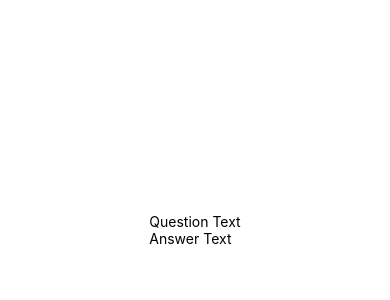
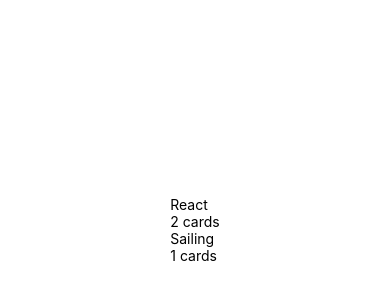
Before and after one commit to ddabrowiecki/MobileFlashcardApp, a React Native app: screen / in a window 390 px wide. Shown: the part 192-492 px from the top of the page. Built offline with nearby package versions, Linux system fonts and the light colour scheme.

Commit message:
Render deck preview

```diff
--- a/Data.js
+++ b/Data.js
@@ -1,17 +1,19 @@
 let decks = {
   react: {
-        id: "react",
-        questions: [{ question: "What is a component?", answer: "A piece of React" }],
+    id: "React",
+    questions: [
+      { question: "What is a component?", answer: "A piece of React" },
+      { question: "What is Redux?", answer: "A state manager" },
+    ],
   },
   sailing: {
-        id: "sailing",
+    id: "Sailing",
     questions: [{ question: "What is a sail?", answer: "The go material" }],
   },
 };
 
-
-export function _getDecks () {
+export function _getDecks() {
   return new Promise((res, rej) => {
-      setTimeout(() => res({...decks}), 1000)
-    })
+    setTimeout(() => res({ ...decks }), 1000);
+  });
 }
--- a/actions/index.js
+++ b/actions/index.js
@@ -5,7 +5,7 @@ import { getDecks } from '../API.js'
 
 export function handleGetDecks() {
   return (dispatch) => {
-    getDecks().then(({ decks }) => {
+    getDecks().then(( decks ) => {
       dispatch(receiveDecks(decks));
     });
   };
--- a/components/Deck.js
+++ b/components/Deck.js
@@ -1,15 +1,7 @@
 import React from 'react';
 import { StyleSheet, Text, View } from 'react-native';
+import { connect } from 'react-redux';
 
-export default function Deck () {
-    return(
-        <View>
-            <Text>
-                Question Text
-            </Text>
-            <Text>
-                Answer Text
-            </Text>
-        </View>
-    )
+export default class Deck extends React.Component {
+
 }
--- /dev/null
+++ b/components/DeckPreview.js
@@ -0,0 +1,20 @@
+import React from 'react';
+import { StyleSheet, Text, View } from 'react-native';
+import { connect } from 'react-redux';
+
+
+export default class DeckPreview extends React.Component {
+    render() {
+        const { deck } = this.props;
+    return(
+        <View>
+            <Text>
+                {deck.id}
+            </Text>
+            <Text>
+                {`${deck.questions.length} cards`}
+            </Text>
+        </View>
+    )
+    }
+}
--- a/components/HomeScreen.js
+++ b/components/HomeScreen.js
@@ -1,6 +1,6 @@
 import React from 'react'
 import { connect } from 'react-redux'
-import Deck from '../components/Deck'
+import DeckPreview from '../components/DeckPreview'
 import { handleGetDecks } from '../actions'
 import { StyleSheet, Text, View } from 'react-native';
 
@@ -9,12 +9,27 @@ class HomeScreen extends React.Component {
     this.props.dispatch(handleGetDecks());
     }
   render() {
+      const { decks } = this.props;
+      const deckArray = [];
+      for ( const key in decks) {
+          deckArray.push(decks[key])
+      }
       return (
       <View>
-          <Deck />
+          {deckArray && deckArray.map((deck) => {
+              return (<Text>
+              <DeckPreview key={deck.id} deck={deck} />
+              </Text>)
+          })}
       </View>
   )
       }
 }
 
-export default connect()(HomeScreen)
+function mapStateToProps ({ decks }) {
+    return {
+        decks,
+    }
+}
+
+export default connect(mapStateToProps)(HomeScreen)
```
Lines whose indentation alone changed are shown as unchanged.
